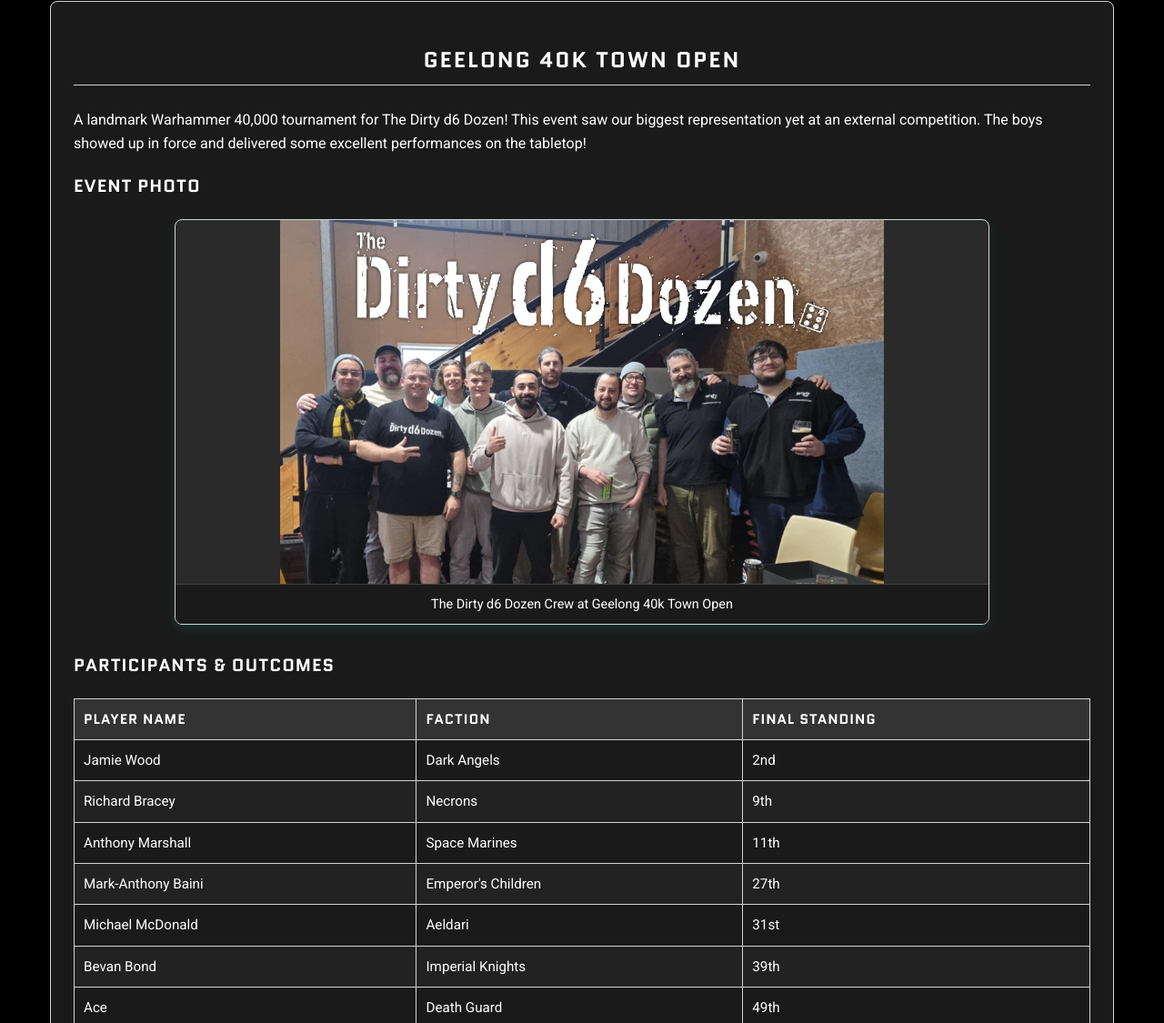
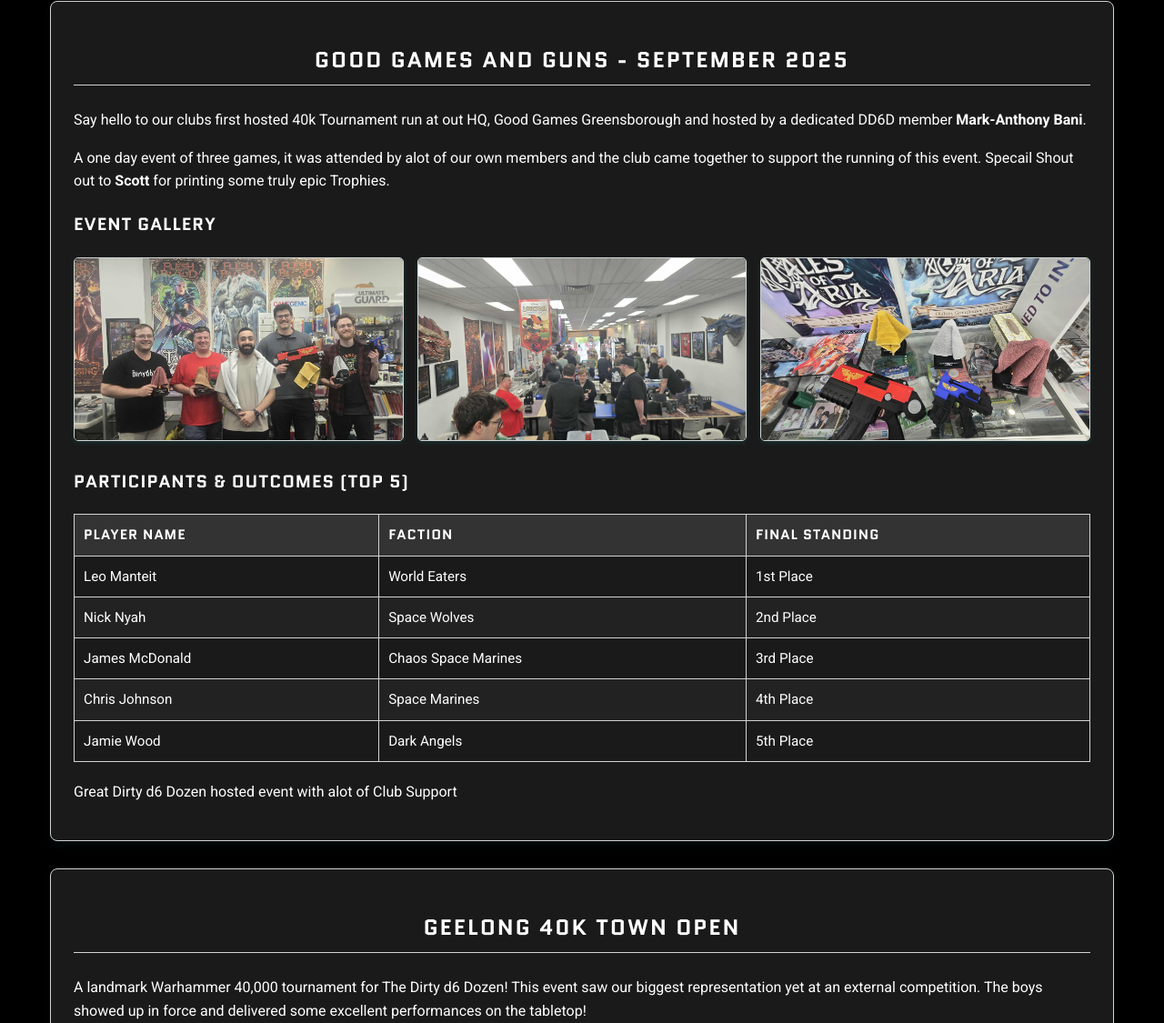
Before and after one commit to jackdupp007/dirty-d6-dozen-website, a plain HTML site: page past_events.html in a window 1280 px wide. Shown: the part 878-2003 px from the top of the page at 91% size. Drawn offline with Linux system fonts and the light colour scheme.

Commit message:
Fixup of images and some extra past events

```diff
--- a/past_events.html
+++ b/past_events.html
@@ -326,6 +326,77 @@
             <p>Relive the triumphs, marvel at the painted miniatures, and see who claimed victory in our past engagements. Each event page details the action, showcases top players, and features galleries of the day's action!</p>
         </section>
 
+        <!-- START OF VIC GT 2021 EVENT SECTION -->
+        <section id="VIC-GT-2021" class="section-block">
+            <h2>Good Games and Guns - September 2025</h2>
+            <p>Say hello to our clubs first hosted 40k Tournament run at out HQ, Good Games Greensborough and hosted by a dedicated DD6D member <strong>Mark-Anthony Bani</strong>. </p>
+            <p>A one day event of three games, it was attended by alot of our own members and the club came together to support the running of this event. Specail Shout out to <strong>Scott</strong> for printing some truly epic Trophies.</p>
+
+            <h3>Event Gallery</h3>
+            <div class="gallery-grid">
+                <div class="gallery-item">
+                    <a href="images\guns40k01\winners.jpg" target="_blank">
+                        <img src="images\guns40k01\winners.jpg" alt="The Tournament Winners and TO">
+                        <div class="gallery-item-caption">The Tournament Winners and TO</div>
+                    </a>
+                </div>
+
+                <div class="gallery-item">
+                    <a href="images\guns40k01\fullhouse.jpg" target="_blank">
+                        <img src="images\guns40k01\fullhouse.jpg" alt="Good Games Full House">
+                        <div class="gallery-item-caption">Good Games Full House</div>
+                    </a>
+                </div>
+                <div class="gallery-item">
+                    <a href="images\guns40k01\trophies.jpg" target="_blank">
+                        <img src="images\guns40k01\trophies.jpg" alt="Awesome Trophies">
+                        <div class="gallery-item-caption">Awesome Trophies</div>
+                    </a>
+                </div>
+            </div>
+
+            <h3>Participants & Outcomes (Top 5)</h3>
+            <table>
+                <thead>
+                    <tr>
+                        <th>Player Name</th>
+                        <th>Faction</th>
+                        <th>Final Standing</th>
+                    </tr>
+                </thead>
+                <tbody>
+                    <tr>
+                        <td>Leo Manteit</td>
+                        <td>World Eaters</td>
+                        <td>1st Place</td>
+                    </tr>
+                    <tr>
+                        <td>Nick Nyah</td>
+                        <td>Space Wolves</td>
+                        <td>2nd Place</td>
+                    </tr>
+                    <tr>
+                        <td>James McDonald</td>
+                        <td>Chaos Space Marines</td>
+                        <td>3rd Place</td>
+                    </tr>
+                    <tr>
+                        <td>Chris Johnson</td>
+                        <td>Space Marines</td>
+                        <td>4th Place</td>
+                    </tr>
+                    <tr>
+                        <td>Jamie Wood</td>
+                        <td>Dark Angels</td>
+                        <td>5th Place</td>
+                    </tr>
+                    <!-- Add more <tr> for other players or notable mentions -->
+                </tbody>
+            </table>
+            <p class="notes">Great Dirty d6 Dozen hosted event with alot of Club Support</p>
+        </section>
+
+
         <!-- START OF NEW EVENT SECTION: Geelong 40k Town Open -->
         <section id="geelong-40k-town-open" class="section-block">
             <h2>Geelong 40k Town Open</h2>
```
Also changed, not shown: images/guns40k01/fullhouse.jpg (added), images/guns40k01/trophies.jpg (added), images/guns40k01/winners.jpg (added).
